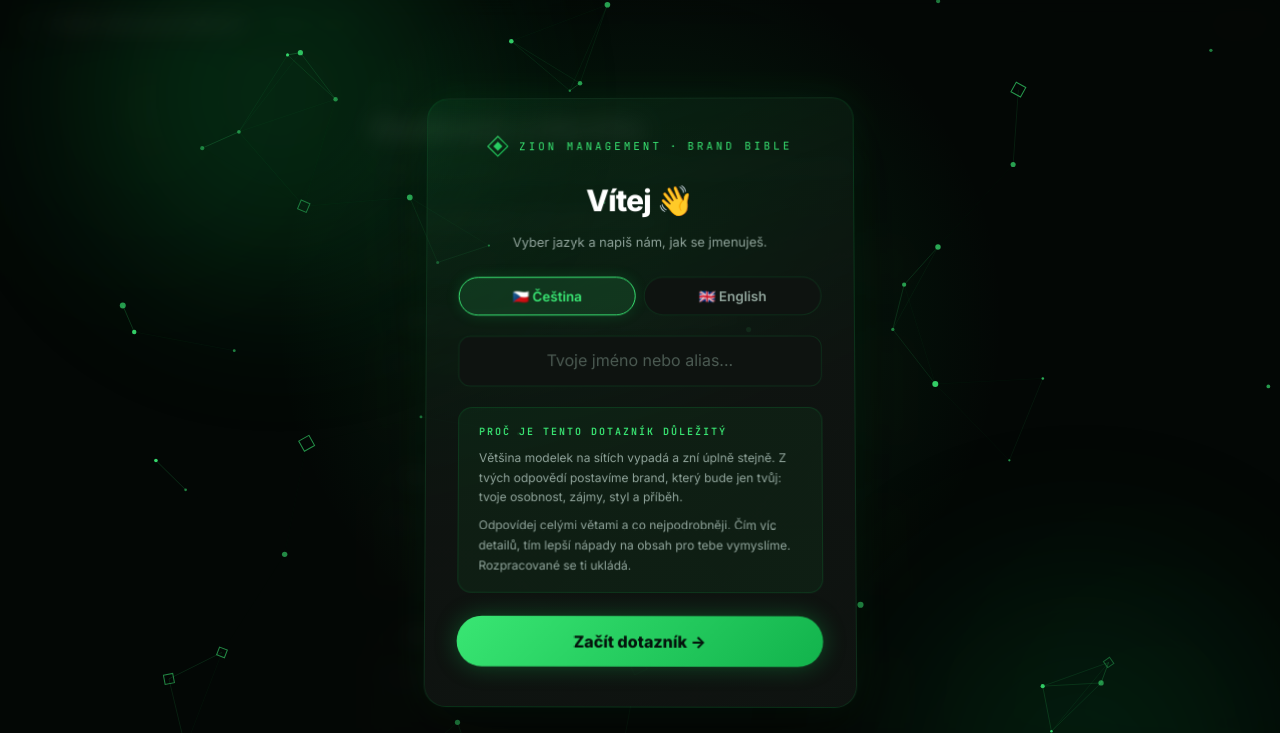
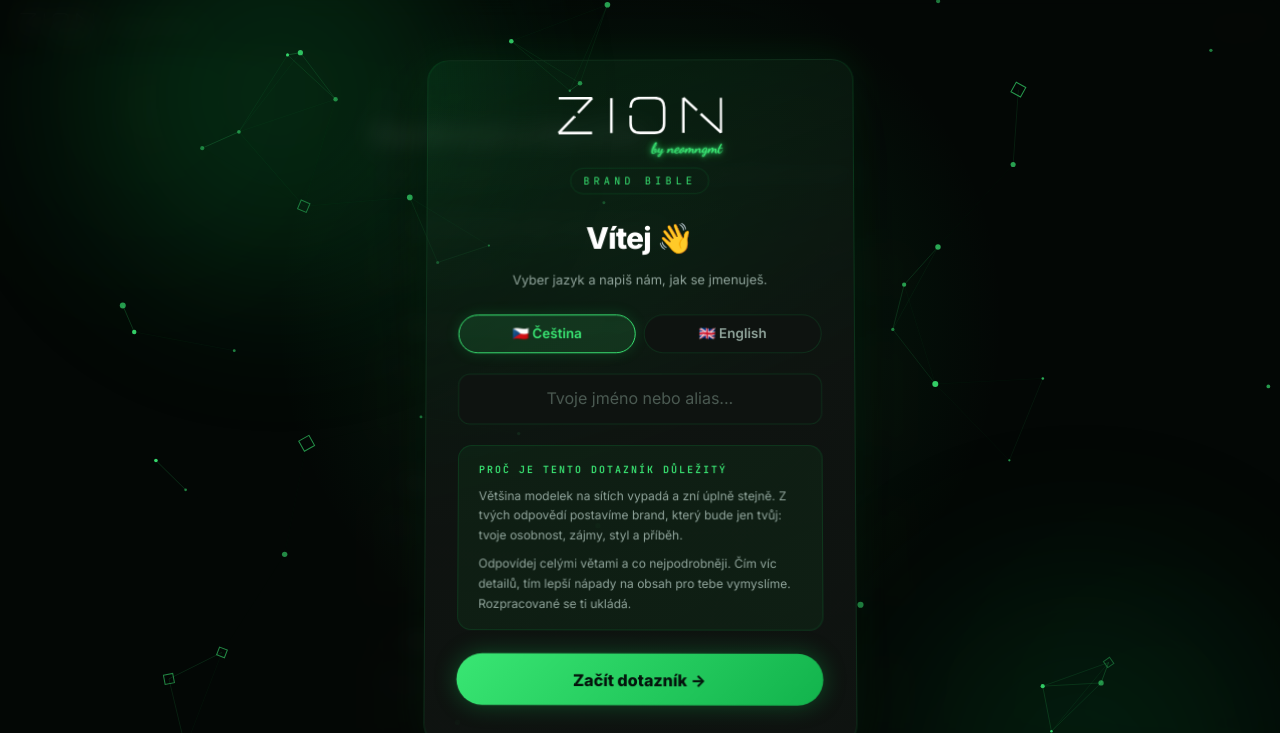
Before and after one commit to neomngmt/brand-bible, a plain HTML site: page index.html in a window 1280 px wide. Shown: the top 733 px of the page. Drawn offline with nearby package versions, Linux system fonts and the light colour scheme; animation ran at ten frames a second.

Commit message:
Brand Bible: Zion wordmark with the neon by neomngmt, Czech continue button, room for the close button inside Zion
Co-Authored-By: Claude Opus 5.5 <noreply@anthropic.com>

```diff
--- a/index.html
+++ b/index.html
@@ -7,7 +7,7 @@
 <meta name="theme-color" content="#07090a">
 <link rel="preconnect" href="https://fonts.googleapis.com">
 <link rel="preconnect" href="https://fonts.gstatic.com" crossorigin>
-<link rel="stylesheet" href="https://fonts.googleapis.com/css2?family=Inter:wght@400;500;600;700;800&family=JetBrains+Mono:wght@400;500;600&display=swap">
+<link rel="stylesheet" href="https://fonts.googleapis.com/css2?family=Dancing+Script:wght@700&family=Inter:wght@400;500;600;700;800&family=JetBrains+Mono:wght@400;500;600&display=swap">
 <script src="https://cdnjs.cloudflare.com/ajax/libs/jspdf/2.5.1/jspdf.umd.min.js"></script>
 <style>
   /* Zion brand: same palette and fonts as zion-management.eu */
@@ -212,6 +212,21 @@
   .ans-other { margin-top: 0; }
   .send-state { margin-top: 1.25rem; font-family: var(--mono); font-size: 12px; letter-spacing: .5px; color: var(--accent-soft); }
   .btn-nav:disabled { opacity: .3; }
+
+  /* Zion wordmark with the neon "by neomngmt", same as the Zion app */
+  .zw { display: inline-flex; flex-direction: column; align-items: flex-end; line-height: 1; }
+  .zw-svg { display: block; height: 100%; width: auto; }
+  .zw-by { font-family: 'Dancing Script', cursive; font-weight: 700; color: #39e673; white-space: nowrap; letter-spacing: 0; text-transform: none;
+    text-shadow: 0 0 2px #39e673, 0 0 6px #39e673, 0 0 14px rgba(57,230,115,0.55); animation: zwFlicker 3.5s ease-in-out infinite; }
+  @keyframes zwFlicker { 0%, 100% { opacity: .85; } 50% { opacity: 1; } 52% { opacity: .6; } 54% { opacity: 1; } }
+  .header-logo .zw { height: 30px; justify-content: center; }
+  .header-logo .zw-svg { height: 17px; }
+  .header-logo .zw-by { font-size: 9.5px; margin-top: 3px; }
+  .popup-logo { flex-direction: column !important; gap: 12px !important; letter-spacing: 3px; }
+  .popup-logo .zw-svg { height: 38px; }
+  .popup-logo .zw-by { font-size: 15px; margin-top: 7px; }
+  .popup-logo .pl-name { font-family: var(--mono); font-size: 10.5px; letter-spacing: 4px; color: var(--accent-soft); text-transform: uppercase; border: 1px solid var(--border); border-radius: 999px; padding: .25rem .8rem; }
+  body.embed .app-header { padding-right: 58px; }
 </style>
 </head>
 <body>
@@ -220,7 +235,7 @@
   <div class="fx-blob b1"></div><div class="fx-blob b2"></div><div class="fx-blob b3"></div>
   <canvas class="fx-canvas" id="popup-fx" aria-hidden="true"></canvas>
   <div class="popup-box">
-    <div class="popup-logo"><svg class="star" viewBox="0 0 24 24" fill="none" aria-hidden="true"><path d="M12 1L23 12L12 23L1 12Z" stroke="url(#zgP)" stroke-width="1.2"/><path d="M12 7L17 12L12 17L7 12Z" fill="url(#zgP)"/><defs><linearGradient id="zgP" x1="0" y1="0" x2="24" y2="24" gradientUnits="userSpaceOnUse"><stop offset="0" stop-color="#39e673"/><stop offset="1" stop-color="#12b34c"/></linearGradient></defs></svg><span class="pl-a">Zion Management</span><span class="pl-dot">&middot;</span><span class="pl-b">Brand Bible</span></div>
+    <div class="popup-logo"><span class="zw"><svg class="zw-svg" viewBox="-6 0 788 180" fill="none" stroke="#fff" stroke-width="12" role="img" aria-label="ZION"><path d="M0 6H160"/><path d="M160 6L92.8 76.6"/><path d="M76.8 93.4L0 174"/><path d="M0 174H160"/><path d="M252 6V174"/><path d="M344 90V128Q344 174 390 174H458Q504 174 504 128V52Q504 6 458 6H390Q344 6 344 52"/><path d="M596 6V174"/><path d="M596 6L660.8 66.5"/><path d="M678.8 83.3L776 174"/><path d="M776 6V174"/></svg><span class="zw-by">by neomngmt</span></span><span class="pl-name">Brand Bible</span></div>
     <div class="popup-title" id="popup-title"></div>
     <p class="popup-note" id="popup-note"></p>
     <div class="popup-langs" style="display:flex;gap:8px;margin-bottom:1.25rem">
@@ -243,7 +258,7 @@
 <canvas class="pg-canvas" id="pg-fx" aria-hidden="true"></canvas>
 
 <header class="app-header">
-  <div class="header-logo"><svg class="star" viewBox="0 0 24 24" fill="none" aria-hidden="true"><path d="M12 1L23 12L12 23L1 12Z" stroke="url(#zgH)" stroke-width="1.2"/><path d="M12 7L17 12L12 17L7 12Z" fill="url(#zgH)"/><defs><linearGradient id="zgH" x1="0" y1="0" x2="24" y2="24" gradientUnits="userSpaceOnUse"><stop offset="0" stop-color="#39e673"/><stop offset="1" stop-color="#12b34c"/></linearGradient></defs></svg><span>Zion<span class="mgmt"> Management</span></span><span class="tag">Brand Bible</span></div>
+  <div class="header-logo"><span class="zw"><svg class="zw-svg" viewBox="-6 0 788 180" fill="none" stroke="#fff" stroke-width="12" role="img" aria-label="ZION"><path d="M0 6H160"/><path d="M160 6L92.8 76.6"/><path d="M76.8 93.4L0 174"/><path d="M0 174H160"/><path d="M252 6V174"/><path d="M344 90V128Q344 174 390 174H458Q504 174 504 128V52Q504 6 458 6H390Q344 6 344 52"/><path d="M596 6V174"/><path d="M596 6L660.8 66.5"/><path d="M678.8 83.3L776 174"/><path d="M776 6V174"/></svg><span class="zw-by">by neomngmt</span></span><span class="tag">Brand Bible</span></div>
   <div class="header-step" id="hdr-step"></div>
   <div class="progress-wrap"><div class="progress-bar" id="prog" style="width:0%"></div></div>
 </header>
@@ -389,7 +404,7 @@ const T = {
     part: 'Část', of: 'z', intro: 'Úvod', done: 'Hotovo',
     answerPh: 'Tvoje odpověď...', otherPh: 'Něco dalšího? Napiš vlastní...',
     exTitle: 'Hotovo, děkujeme!', exSub: 'Tvoje Brand Bible je odeslaná. Z odpovědí teď postavíme tvůj brand a nápady na obsah.',
-    pdf: '↓ Stáhnout moje odpovědi (PDF)', cont: 'Continue to Dashboard →',
+    pdf: '↓ Stáhnout moje odpovědi (PDF)', cont: 'Pokračovat do Zionu →',
     sent: 'Odpovědi jsme dostali ✓', sendFail: 'Odeslání se nepovedlo. Zkontroluj internet a zkus to znovu.', retry: 'Zkusit znovu',
     emptyWarn: 'Zatím jsi nic nevyplnila. Opravdu chceš odeslat prázdný dotazník?',
   },
@@ -419,6 +434,7 @@ const URLP = new URLSearchParams(location.search);
 const EMBED = URLP.get('embed') === '1';
 const PRESET_NAME = (URLP.get('name') || '').trim().slice(0, 60);
 if (URLP.get('lang') === 'en') lang = 'en';
+if (EMBED) document.addEventListener('DOMContentLoaded', () => document.body.classList.add('embed'));
 const norm = (s) => String(s || '').trim().toLowerCase();
 const esc = (s) => String(s).replace(/&/g, '&amp;').replace(/</g, '&lt;').replace(/>/g, '&gt;').replace(/"/g, '&quot;');
 
```
